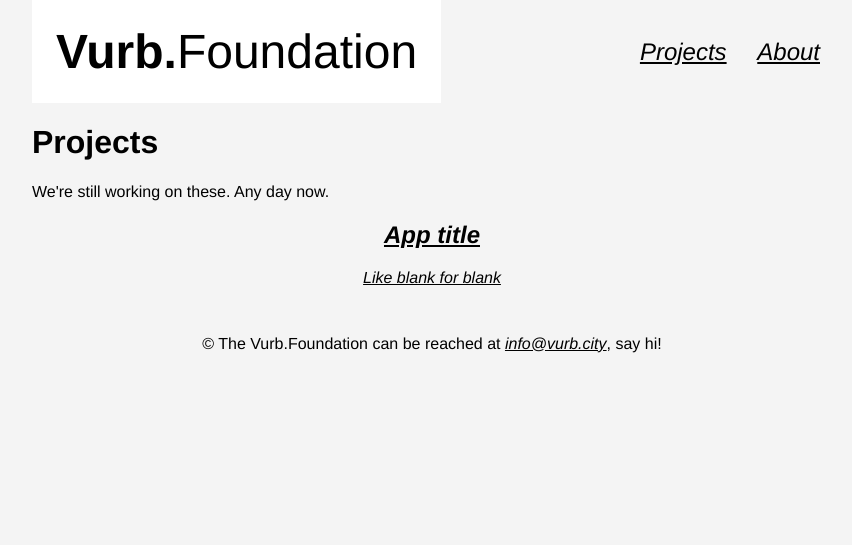
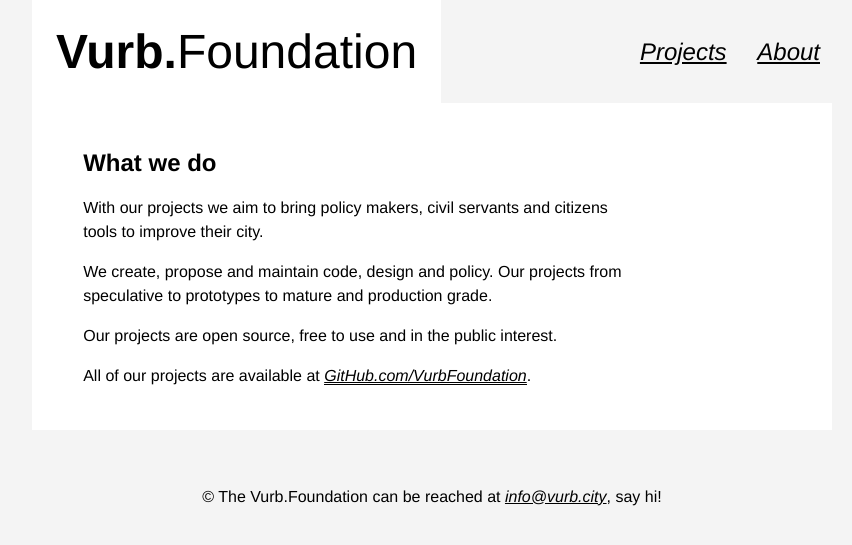
Before and after one commit to publiccodenet/publiccode.net, a Jekyll site: the page built from projects.html, in a window 1280 px wide. Shown: the top 545 px of the page, without its empty margins (208-1060 px from the left). Built offline with Jekyll 4.4.1, drawn with Linux system fonts in a browser that asks for light colours; some web fonts are replaced.

Commit message:
Add a Projects page

```diff
--- a/about.html
+++ b/about.html
@@ -15,7 +15,7 @@ layout: default
 
 <main>
   <article id="team">
-    <h2>Team</h2>
+    <h1>Team</h1>
 
     <section>
       <img src="/images/ben-small.jpg" alt="Ben">
--- a/projects.html
+++ b/projects.html
@@ -3,21 +3,12 @@ title: Projects
 layout: default
 ---
 
-<style media="screen">
-  section.products .card {
-    text-align: center;
-  }
-</style>
-
 <main>
-  <h1>Projects</h1>
-  <div class="tumbleweed">
-    We're still working on these. Any day now.
-  </div>
+  <article>
+    <h1>What we do</h1>
+    <p>With our projects we aim to bring policy makers, civil servants and citizens tools to improve their city. </p>
+    <p>We create, propose and maintain code, design and policy. Our projects from speculative to prototypes to mature and production grade.</p>
+    <p>Our projects are open source, free to use and in the public interest.</p>
+    <p>All of our projects are available at <a href="https://github.com/vurbfoundation">GitHub.com/VurbFoundation</a>.</p>
+  </article>
 </main>
-<section class="products">
-  <a class="card" href="//something">
-    <h2>App title</h2>
-    <p>Like blank for blank</p>
-  </a>
-</section>
```
